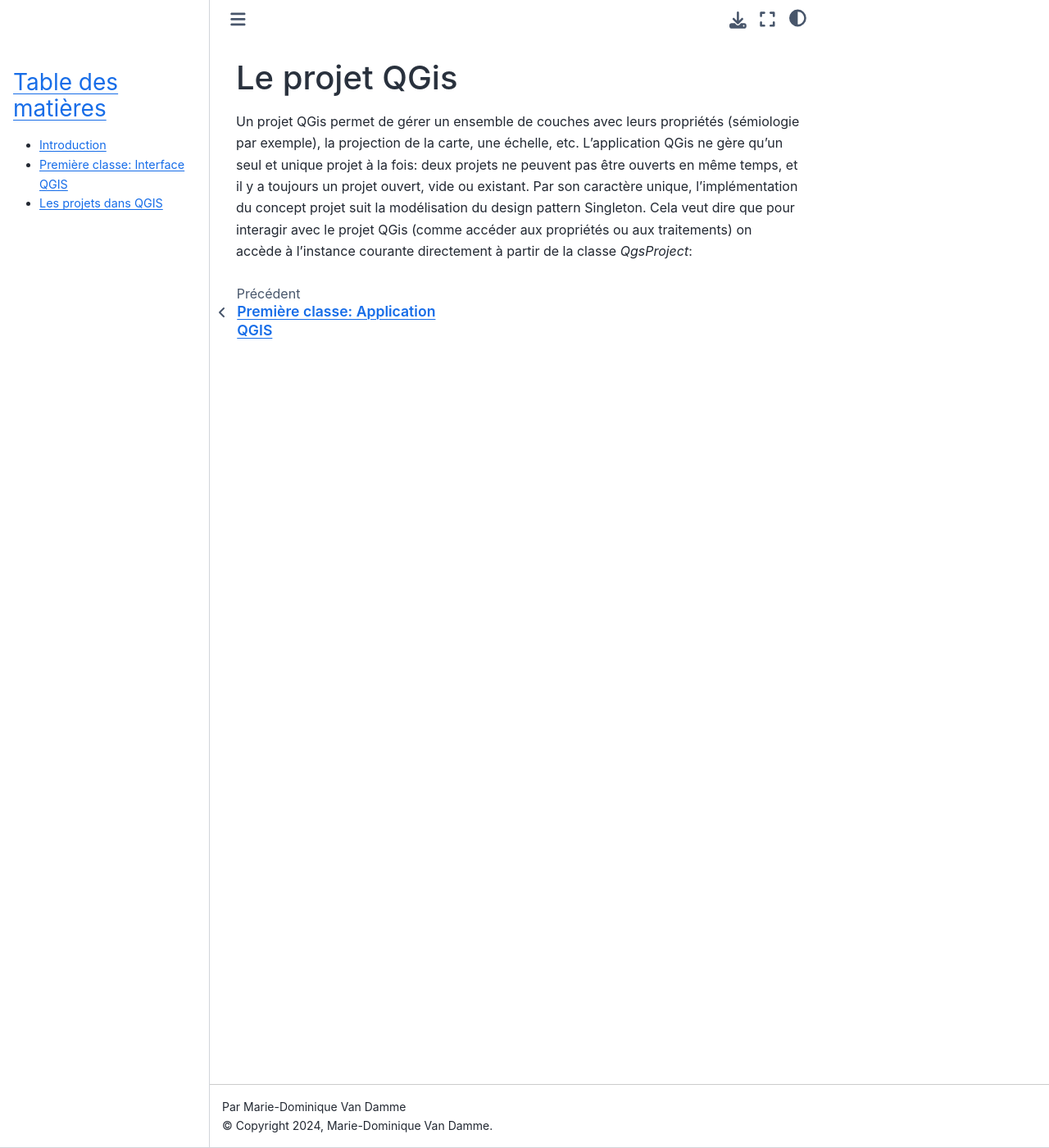
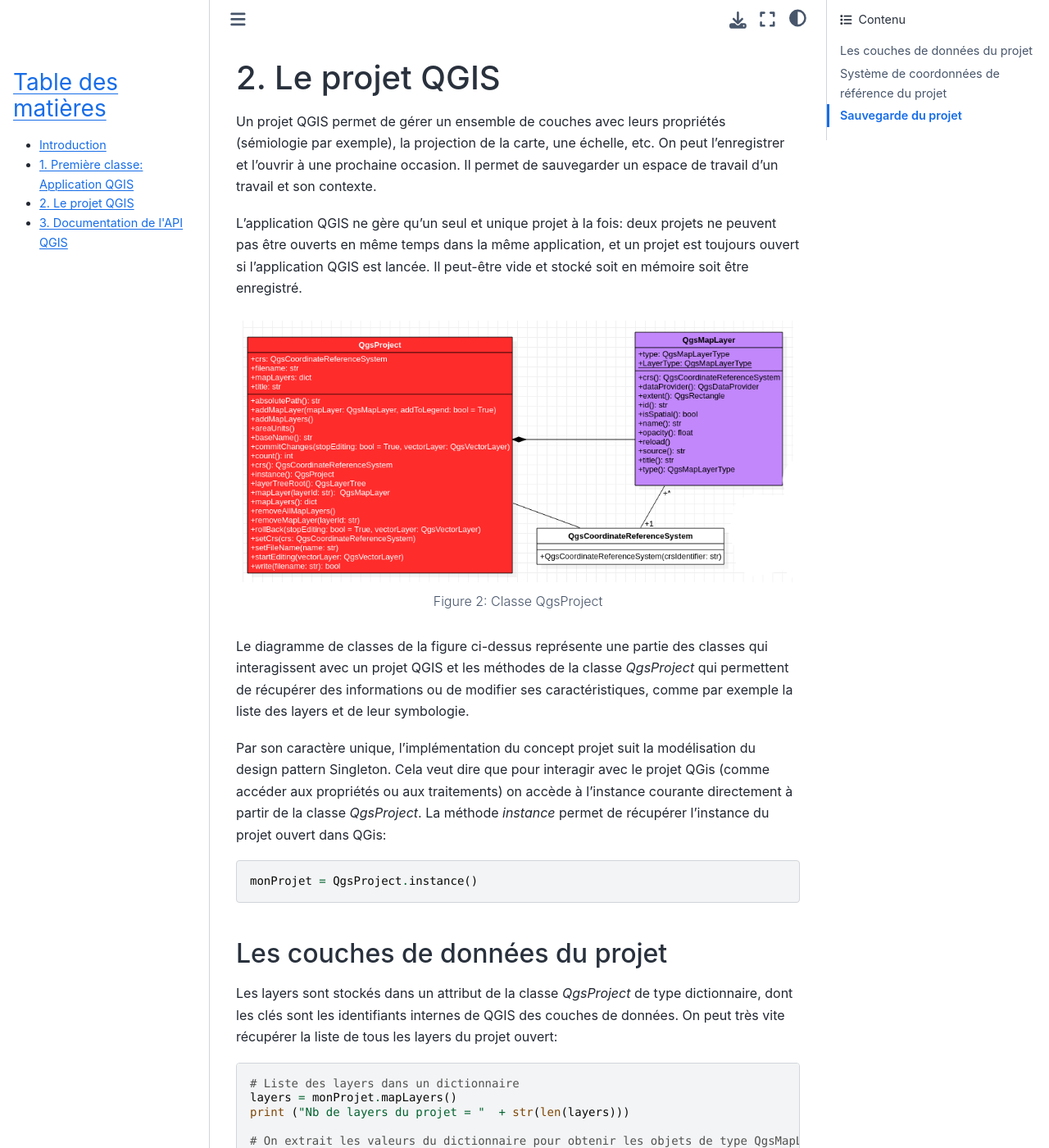
Before and after one commit to mdvandamme/ProgrammerPythonSousQGIS, a Sphinx documentation site: the page built from source/2_projet.rst, in a window 1280 px wide and 1400 px high. Shown: the whole window at 82% size. Built offline with Sphinx 7.4.7 and the Sphinx Book theme 1.1.4, drawn with Linux system fonts in a browser that asks for light colours; some of the changed text lies outside the part shown.

Commit message:
tutorial prog en python dans SIG

```diff
--- a/source/1_presentation.rst
+++ b/source/1_presentation.rst
@@ -1,7 +1,7 @@
 
 
-Première classe: Application QGIS
-==================================
+1. Première classe: Application QGIS
+=====================================
 
 L'application QGIS est avant tout un logiciel. Son interface graphique est composée d'une zone de dessin, d'un menu et d'une barre de menu, d'une zone d'information (en mode caché quand il n'y a pas de message), de panneaux, etc. On appelle *canevas* de l'interface graphique de QGIS, la zone de dessin de QGIS, on l'appelle aussi la vue cartographique. Par défaut la vue cartographique est en 2D.
 
--- a/source/2_projet.rst
+++ b/source/2_projet.rst
@@ -1,6 +1,87 @@
 
 
-Le projet QGis
-===============
+2. Le projet QGIS
+==================
 
-Un projet QGis permet de gérer un ensemble de couches avec leurs propriétés (sémiologie par exemple), la projection de la carte, une échelle, etc. L'application QGis ne gère qu'un seul et unique projet à la fois: deux projets ne peuvent pas être ouverts en même temps, et il y a toujours un projet ouvert, vide ou existant. Par son caractère unique, l'implémentation du concept projet suit la modélisation du design pattern Singleton. Cela veut dire que pour interagir avec le projet QGis (comme accéder aux propriétés ou aux traitements) on accède à l'instance courante directement à partir de la classe *QgsProject*:
+Un projet QGIS permet de gérer un ensemble de couches avec leurs propriétés (sémiologie par exemple), la projection de la carte, une échelle, etc. On peut l'enregistrer et l'ouvrir à une prochaine occasion. Il permet de sauvegarder un espace de travail d'un travail et son contexte.
+
+L'application QGIS ne gère qu'un seul et unique projet à la fois: deux projets ne peuvent pas être ouverts en même temps dans la même application, et un projet est toujours ouvert si l'application QGIS est lancée. Il peut-être vide et stocké soit en mémoire soit être enregistré.
+
+.. figure:: img/2/QgsProject_03.png
+   :width: 1100px
+   :align: center
+
+   Figure 2: Classe QgsProject
+
+
+Le diagramme de classes de la figure ci-dessus représente une partie des classes qui interagissent avec un projet QGIS et les méthodes de la classe *QgsProject* qui permettent de récupérer des informations ou de modifier ses caractéristiques, comme par exemple la liste des layers et de leur symbologie.
+
+
+Par son caractère unique, l'implémentation du concept projet suit la modélisation du design pattern Singleton. Cela veut dire que pour interagir avec le projet QGis (comme accéder aux propriétés ou aux traitements) on accède à l'instance courante directement à partir de la classe *QgsProject*. La méthode *instance* permet de récupérer l'instance du projet ouvert dans QGis:
+
+.. code-block:: python
+
+     monProjet = QgsProject.instance()
+
+
+Les couches de données du projet
+*********************************
+
+Les layers sont stockés dans un attribut de la classe *QgsProject* de type dictionnaire, dont les clés sont les identifiants internes de QGIS des couches de données. On peut très vite récupérer la liste de tous les layers du projet ouvert:
+
+.. code-block:: python
+
+     # Liste des layers dans un dictionnaire
+     layers = monProjet.mapLayers()
+     print ("Nb de layers du projet = "  + str(len(layers)))
+
+     # On extrait les valeurs du dictionnaire pour obtenir les objets de type QgsMapLayer
+     listLayers = layers.values()
+
+     # Par exemple, on peut afficher le premier nom du layer du dictionnaire:
+     listLayers[0].name()
+
+
+
+On a deux méthodes pour récupérer un layer:
+
+.. code-block:: python
+
+     # Méthode 1 : boucle sur les layers
+     for layer in listLayers:
+         print ("Nom du layer = ", layer.name())
+
+     # Méthode 2 : en récupérant le layer par son nom
+     QgsProject.instance().mapLayersByName('srtm')[0]
+
+
+
+Pour récupérer un layer dans une variable suivant son nom:
+
+.. code-block:: python
+
+     layerPays = None
+     for ilayer in QgsProject.instance().mapLayers().values():
+          if ilayer.name() == "Pays":
+              layerPays = ilayer
+              break
+     print (layerPays.name())
+
+
+
+Système de coordonnées de référence du projet
+***********************************************
+
+**Question 3.1: Ajouter la projection au layer POI_BDTOPO**
+
+
+
+Sauvegarde du projet
+**********************
+
+La méthode *write()* de la classe *QgsProject* permet d'enregistrer le projet dans un fichier.
+
+
+.. code-block:: python
+
+     QgsProject.instance().write('/home/projet/mon_project.qgs')
```
Also changed, not shown: source/3_doc_apiqgis.rst (added, +81 -0 lines), source/index.rst (+6 -6 lines), source/img/2/QgsProject_03.png (renamed from source/img/QgsProject_03.png), source/img/3/DocApiEntete.png (added), source/img/3/DocApiEntete_02.png (added), source/img/3/DocApiEntete_03.png (added), source/img/3/DocApiEntete_04.png (added).
